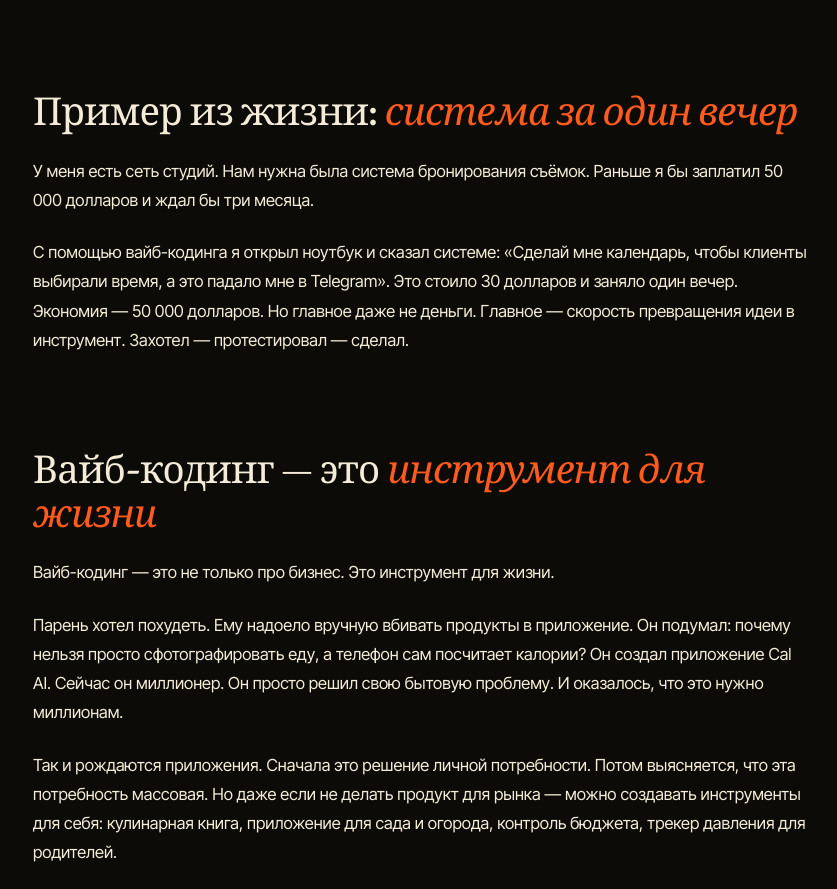
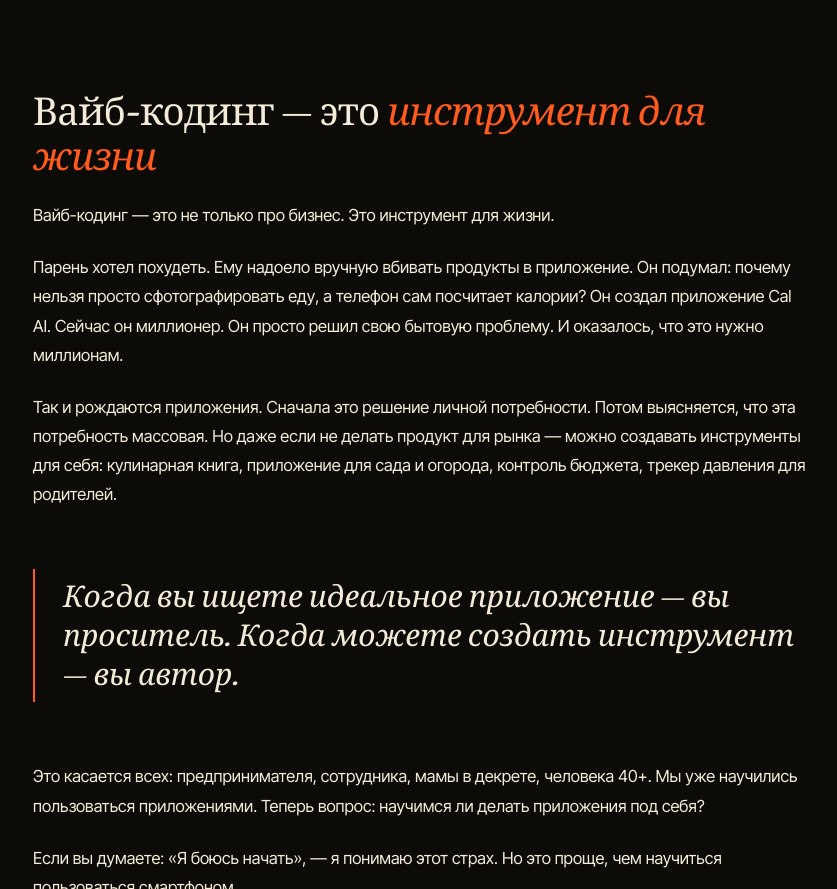
Before and after one commit to fisenkoda/article, a plain HTML site: page index.html in a window 1280 px wide. Shown: the part 7916-8805 px from the top of the page, without its empty margins (217-1054 px from the left). Drawn offline with Linux system fonts and the light colour scheme.

Commit message:
Update index.html

```diff
--- a/index.html
+++ b/index.html
@@ -679,19 +679,6 @@
         исполнитель. Вот и всё.</strong>
       </p>
 
-      <h3>Пример из жизни: <em>система за один вечер</em></h3>
-      <p>
-        У меня есть сеть студий. Нам нужна была система бронирования съёмок.
-        Раньше я бы заплатил 50 000 долларов и ждал бы три месяца.
-      </p>
-      <p>
-        С помощью вайб-кодинга я открыл ноутбук и сказал системе: «Сделай
-        мне календарь, чтобы клиенты выбирали время, а это падало мне
-        в Telegram». Это стоило 30 долларов и заняло один вечер. Экономия —
-        50 000 долларов. Но главное даже не деньги. Главное — скорость
-        превращения идеи в инструмент. Захотел — протестировал — сделал.
-      </p>
-
       <h3>Вайб-кодинг — это <em>инструмент для жизни</em></h3>
       <p>
         Вайб-кодинг — это не только про бизнес. Это инструмент для жизни.
```
